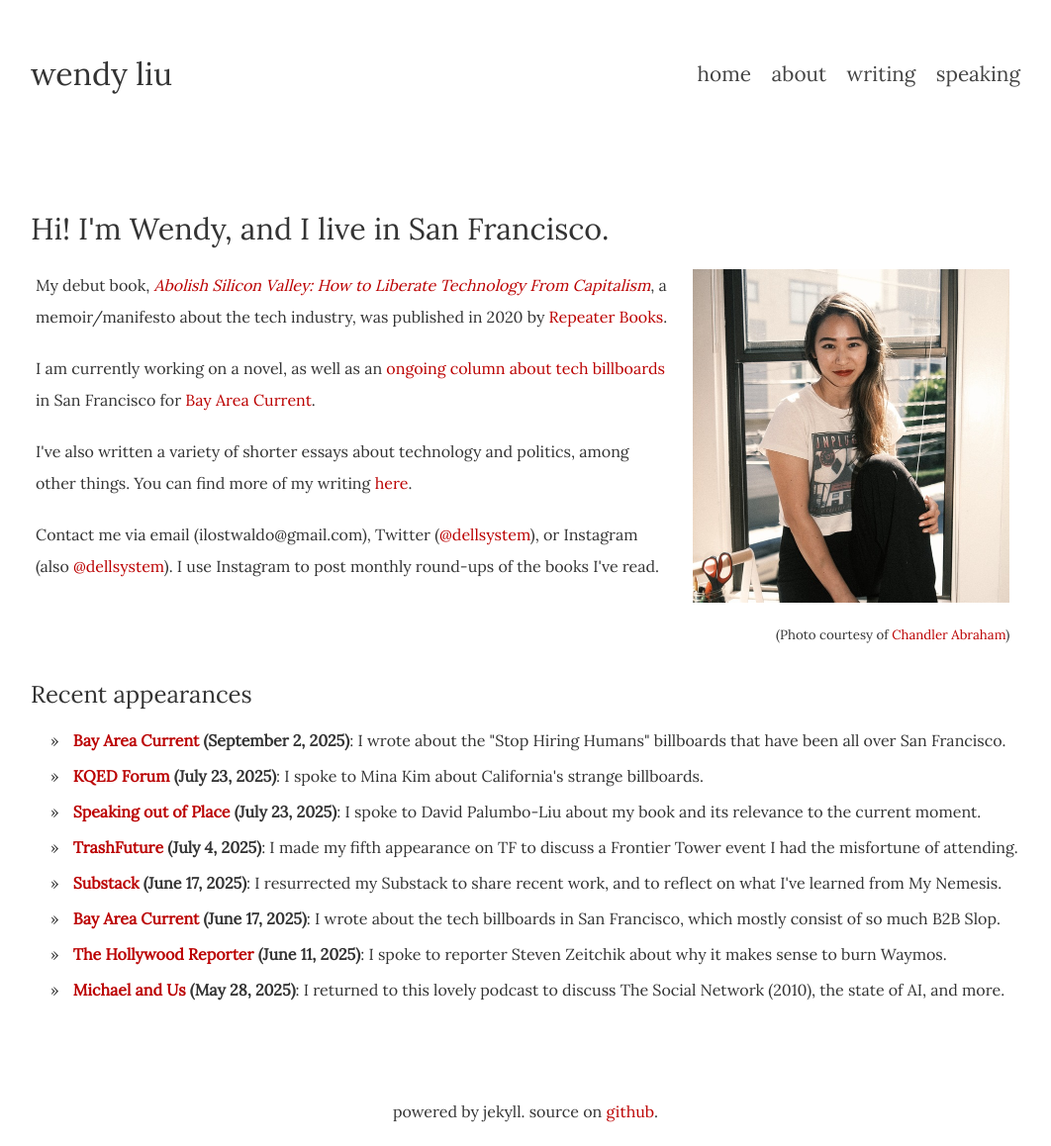
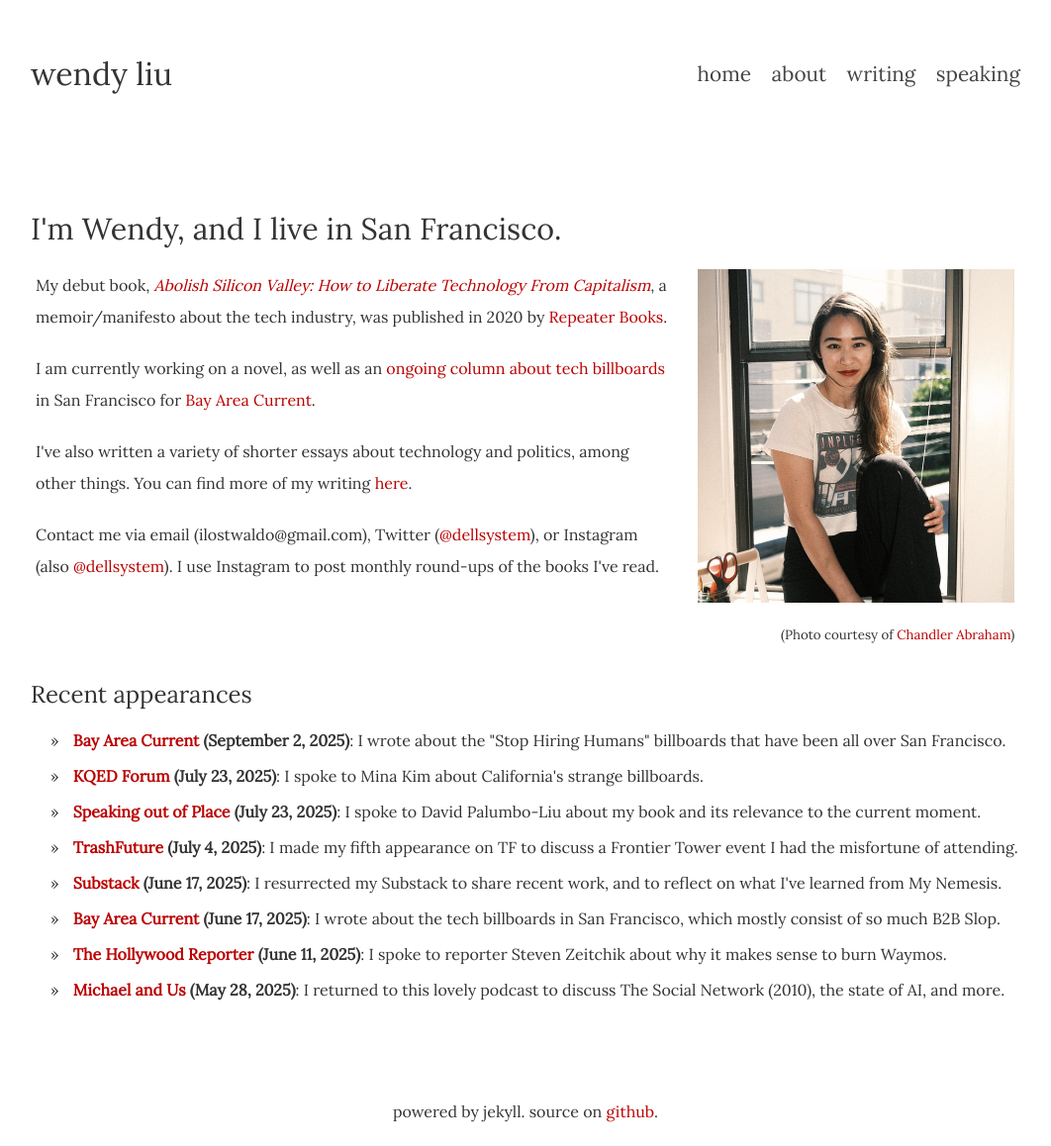
Before and after one commit to dellsystem/dellsystem.github.io, a Jekyll site: the page built from index.html, in a window 1280 px wide. Shown: the whole page at 99% size, without its empty margins (109-1171 px from the left). Built offline with Jekyll 4.4.1, drawn with Linux system fonts in a browser that asks for light colours.

Commit message:
Change homepage text/whitespace

```diff
--- a/index.html
+++ b/index.html
@@ -1,9 +1,9 @@
 ---
 layout: default
 ---
-<h2>Hi! I'm Wendy, and I live in San Francisco.</h2>
+<h2>I'm Wendy, and I live in San Francisco.</h2>
 <div class="triple-grid">
-    <div class="doubled column" style="padding-right: 15px">
+    <div class="doubled column" style="padding-right: 20px">
         <p>My debut book, <em><a href="https://abolishsiliconvalley.com/">Abolish Silicon Valley: How to Liberate Technology From Capitalism</a></em>, a memoir/manifesto about the tech industry, was published in 2020 by <a href="https://repeaterbooks.com/">Repeater Books</a>.</p>
         <p>I am currently working on a novel, as well as an <a href="https://bayareacurrent.com/the-billboards-arent-for-you/">ongoing column about tech billboards</a> in San Francisco for <a href="https://bayareacurrent.com">Bay Area Current</a>.</p>
         <p>I've also written a variety of shorter essays about technology and politics, among other things. You can find more of my writing <a href="/writing">here</a>.</p>
```
